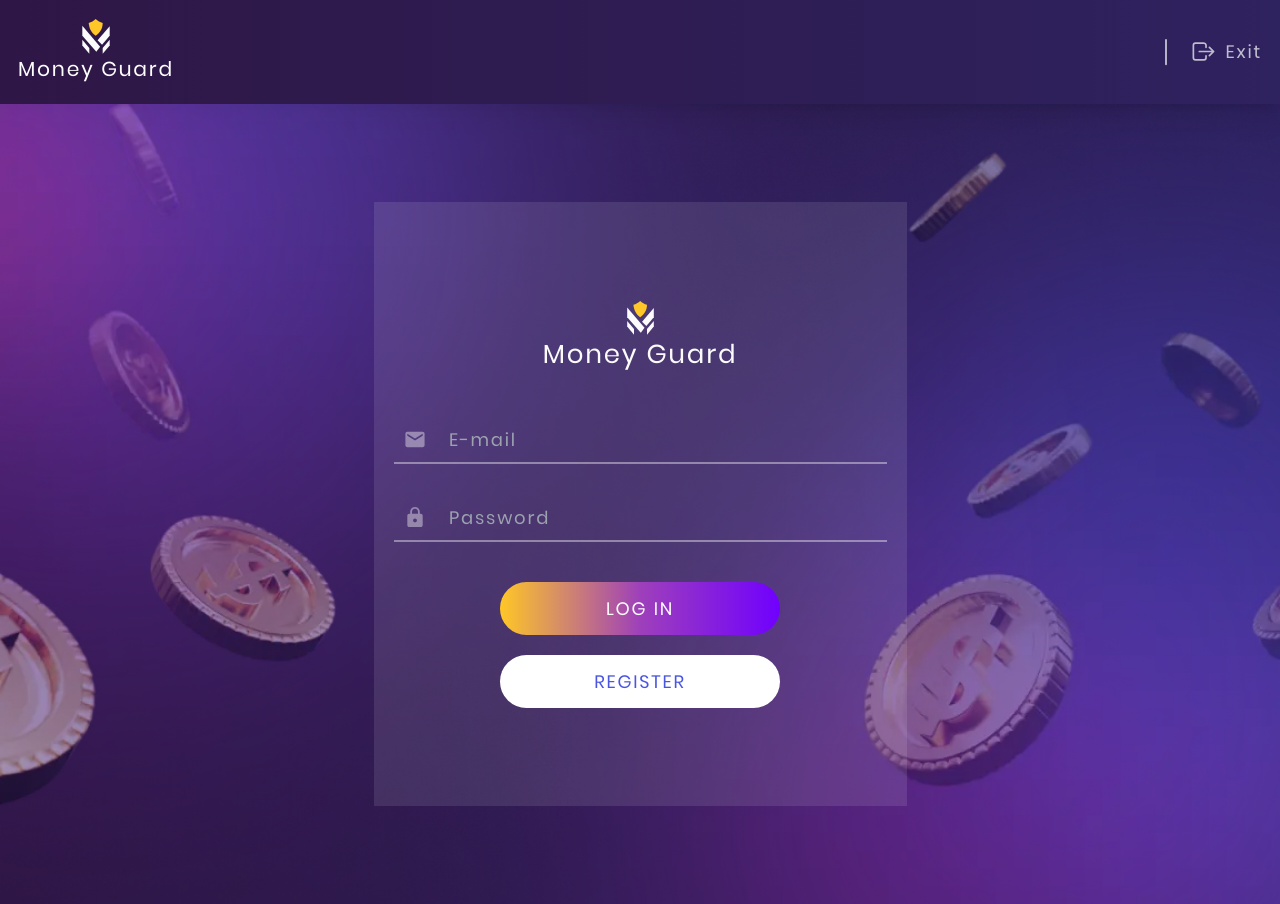
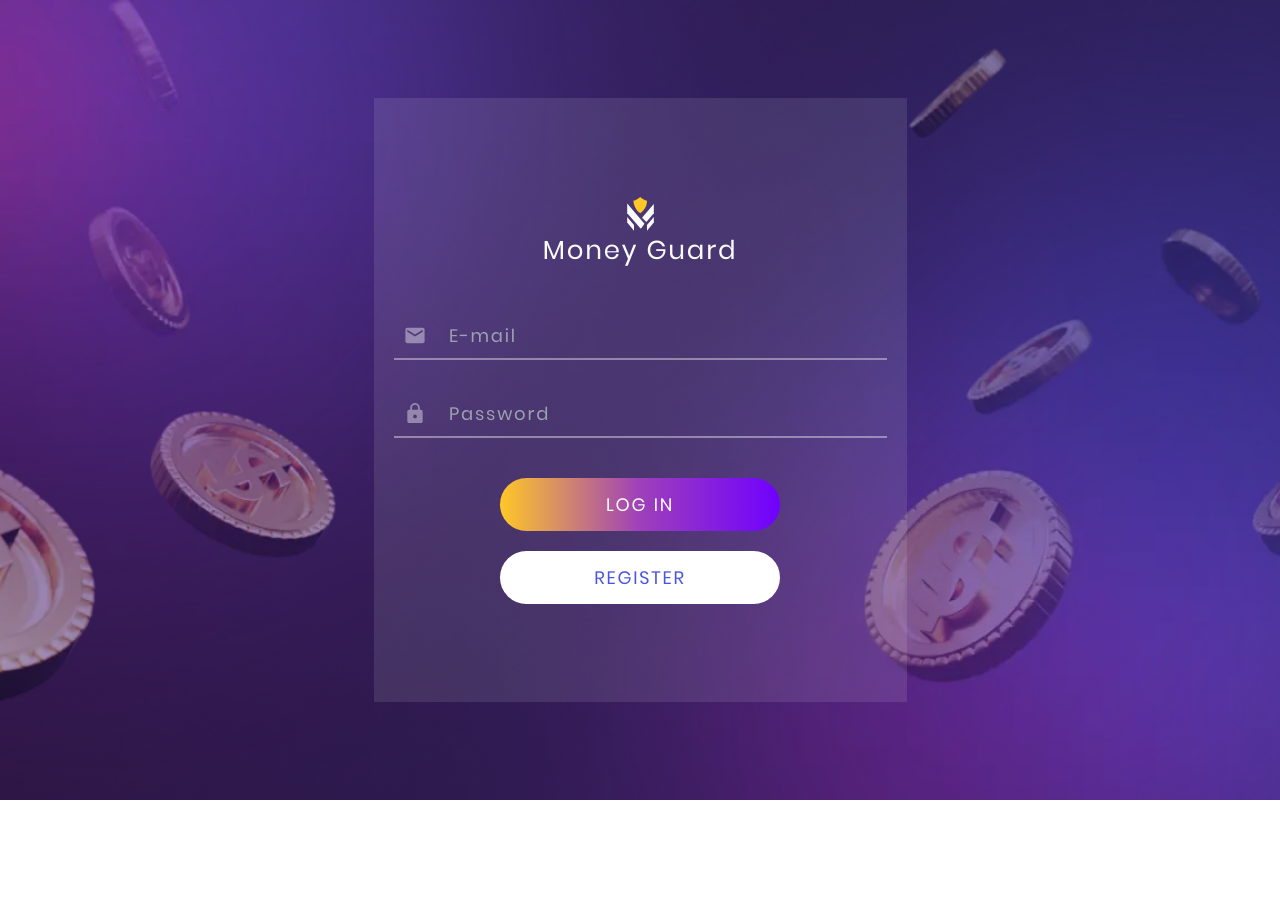
Before and after one commit to GoIT-Grup-B/Money-Guard, a React (Vite) app: page /login in a window 1280 px wide. After the commit the page ends 800 px from the top, so only its background shows below. Built offline with nearby package versions, Linux system fonts and the light colour scheme.

Commit message:
düzeltmeler yapıldı

```diff
--- a/package.json
+++ b/package.json
@@ -15,6 +15,7 @@
     "axios": "^1.7.9",
     "chart.js": "^4.4.7",
     "formik": "^2.4.6",
+    "modern-normalize": "^3.0.1",
     "notiflix": "^3.2.7",
     "react": "^18.3.1",
     "react-chartjs-2": "^5.2.0",
--- a/src/App.jsx
+++ b/src/App.jsx
@@ -1,11 +1,13 @@
 import { useEffect } from 'react';
 import { useDispatch } from 'react-redux';
+import { useLocation } from 'react-router-dom';
 import { fetchCurrentUser } from './redux/auth/authOps';
 import AppRoutes from './routes/AppRoutes';
 import Header from './components/Header/Header';
 
 const App = () => {
   const dispatch = useDispatch();
+  const location = useLocation();
 
   useEffect(() => {
     const token = localStorage.getItem('token');
@@ -14,9 +16,11 @@
     }
   }, [dispatch]);
 
+  const shouldShowHeader = location.pathname === '/dashboard';
+
   return (
     <div>
-      <Header />
+      {shouldShowHeader && <Header />}
       <main>
         <AppRoutes />
       </main>
--- a/src/index.css
+++ b/src/index.css
@@ -1,4 +1,5 @@
 @import url(./utils/variables.css);
+@import "modern-normalize";
 
 @tailwind base;
 @tailwind components;
```
Also changed, not shown: 1 other file (tests, documents, lock files or other folders).
